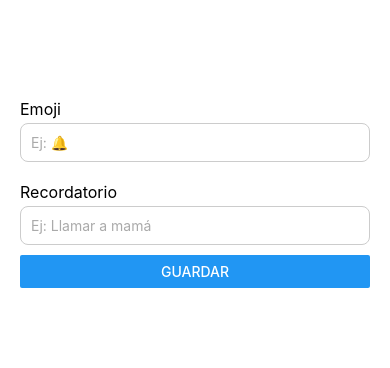
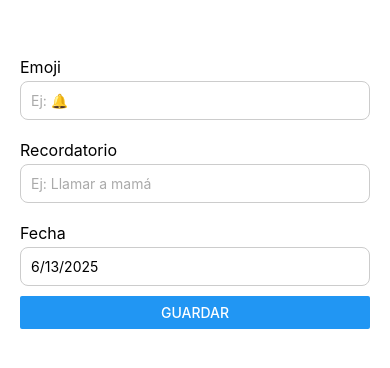
Before and after one commit to JIveth-14/NoMeOlvides, a React Native app in the folder NoMeOlvides/: screen /AddReminder in a window 390 px wide. Shown: the part 234-602 px from the top of the page. Built offline with nearby package versions, Linux system fonts and the light colour scheme.

Commit message:
no message

```diff
--- a/NoMeOlvides/Context/ReminderContext.tsx
+++ b/NoMeOlvides/Context/ReminderContext.tsx
@@ -4,6 +4,7 @@ interface Reminder {
   id: string;
   emoji: string;
   text: string;
+  date: string;
 }
 
 interface ReminderContextProps {
@@ -23,9 +24,24 @@ export const useReminders = () => {
 
 export const ReminderProvider = ({ children }: { children: ReactNode }) => {
   const [reminders, setReminders] = useState<Reminder[]>([
-    { id: '1', emoji: '🔌', text: 'Llevar cargador' },
-    { id: '2', emoji: '📚', text: 'Regresar libro' },
-    { id: '3', emoji: '🚿', text: 'Cerrar la llave' },
+    {
+      id: '1',
+      emoji: '🔌',
+      text: 'Llevar cargador',
+      date: new Date().toISOString(),
+    },
+    {
+      id: '2',
+      emoji: '📚',
+      text: 'Regresar libro',
+      date: new Date().toISOString(),
+    },
+    {
+      id: '3',
+      emoji: '🚿',
+      text: 'Cerrar la llave',
+      date: new Date().toISOString(),
+    },
   ]);
 
   const addReminder = (reminder: Reminder) => {
@@ -35,7 +51,9 @@ export const ReminderProvider = ({ children }: { children: ReactNode }) => {
   const updateReminder = (id: string, updated: { emoji: string; text: string }) => {
     setReminders((prev) =>
       prev.map((reminder) =>
-        reminder.id === id ? { ...reminder, emoji: updated.emoji, text: updated.text } : reminder
+        reminder.id === id
+          ? { ...reminder, emoji: updated.emoji, text: updated.text }
+          : reminder
       )
     );
   };
@@ -45,7 +63,9 @@ export const ReminderProvider = ({ children }: { children: ReactNode }) => {
   };
 
   return (
-    <ReminderContext.Provider value={{ reminders, addReminder, updateReminder, deleteReminder }}>
+    <ReminderContext.Provider
+      value={{ reminders, addReminder, updateReminder, deleteReminder }}
+    >
       {children}
     </ReminderContext.Provider>
   );
--- a/NoMeOlvides/src/screens/AddReminderScreen.tsx
+++ b/NoMeOlvides/src/screens/AddReminderScreen.tsx
@@ -1,47 +1,89 @@
 import React, { useState } from 'react';
-import { View, TextInput, Button, StyleSheet, Text, Alert, useColorScheme,
-} from 'react-native';
+import { View, TextInput, Button, StyleSheet, Text, Alert, useColorScheme, Platform, Pressable,} from 'react-native';
 import { useNavigation } from '@react-navigation/native';
 import { NativeStackNavigationProp } from '@react-navigation/native-stack';
 import { RootStackParamList } from '../Navigation/AppNavigator';
 import { useReminders } from '../../Context/ReminderContext';
+import DateTimePicker from '@react-native-community/datetimepicker';
 
 export default function AddReminderScreen() {
   const [text, setText] = useState('');
   const [emoji, setEmoji] = useState('');
+  const [date, setDate] = useState(new Date());
+  const [showPicker, setShowPicker] = useState(false);
+
   const navigation = useNavigation<NativeStackNavigationProp<RootStackParamList>>();
   const { addReminder } = useReminders();
-  const theme = useColorScheme(); // Detecta si es 'light' o 'dark'
-
+  const theme = useColorScheme();
   const isDark = theme === 'dark';
 
   const handleSave = () => {
     if (text.trim() === '' || emoji.trim() === '') {
-      Alert.alert('Completa ambos campos');
+      Alert.alert('Completa todos los campos');
       return;
     }
-    addReminder({ id: Date.now().toString(), emoji, text });
+
+    addReminder({
+      id: Date.now().toString(),
+      emoji,
+      text,
+      date: date.toISOString(), // Se guarda como string ISO
+    });
+
     navigation.goBack();
+  };
+
+  const handleChangeDate = (event: any, selectedDate?: Date) => {
+    setShowPicker(false);
+    if (selectedDate) setDate(selectedDate);
   };
 
   return (
     <View style={[styles.container, { backgroundColor: isDark ? '#000' : '#fff' }]}>
       <Text style={[styles.label, { color: isDark ? '#fff' : '#000' }]}>Emoji</Text>
       <TextInput
-        style={[styles.input, { color: isDark ? '#fff' : '#000', backgroundColor: isDark ? '#222' : '#fff' }]}
+        style={[
+          styles.input,
+          {
+            color: isDark ? '#fff' : '#000',
+            backgroundColor: isDark ? '#222' : '#fff',
+          },
+        ]}
         placeholder="Ej: 🔔"
         placeholderTextColor={isDark ? '#888' : '#aaa'}
         value={emoji}
         onChangeText={setEmoji}
       />
+
       <Text style={[styles.label, { color: isDark ? '#fff' : '#000' }]}>Recordatorio</Text>
       <TextInput
-        style={[styles.input, { color: isDark ? '#fff' : '#000', backgroundColor: isDark ? '#222' : '#fff' }]}
+        style={[
+          styles.input,
+          {
+            color: isDark ? '#fff' : '#000',
+            backgroundColor: isDark ? '#222' : '#fff',
+          },
+        ]}
         placeholder="Ej: Llamar a mamá"
         placeholderTextColor={isDark ? '#888' : '#aaa'}
         value={text}
         onChangeText={setText}
       />
+
+      <Text style={[styles.label, { color: isDark ? '#fff' : '#000' }]}>Fecha</Text>
+      <Pressable onPress={() => setShowPicker(true)} style={[styles.input, { justifyContent: 'center' }]}>
+        <Text style={{ color: isDark ? '#fff' : '#000' }}>{date.toLocaleDateString()}</Text>
+      </Pressable>
+
+      {showPicker && (
+        <DateTimePicker
+          value={date}
+          mode="date"
+          display={Platform.OS === 'ios' ? 'spinner' : 'default'}
+          onChange={handleChangeDate}
+        />
+      )}
+
       <Button title="Guardar" onPress={handleSave} />
     </View>
   );
--- a/NoMeOlvides/src/screens/LoginScreen.tsx
+++ b/NoMeOlvides/src/screens/LoginScreen.tsx
@@ -33,11 +33,42 @@ export default function LoginScreen() {
     return email.trim() !== '' && isValidEmail(email) && password.trim() !== '';
   };
 
-  const handleLogin = () => {
+  const handleLogin = async () => {
+    const [isAllowed, setIsAllowed] = useState(false);
     Keyboard.dismiss();
     if (!isFormValid()) {
       Alert.alert('Error', 'Por favor completa los campos correctamente.');
     } else {
+
+      try {
+        const response = await fetch('http://172.20.10.3:3001/api/auth/login', {
+          method: 'POST',
+          headers: {
+            'Content-Type': 'application/json',
+          },
+          body: JSON.stringify({ email, password }),
+        });
+
+        const data = await response.json();
+
+        if (!response.ok) {
+          alert(data.error || 'Error al iniciar sesión');
+          setEmail('');
+          setPassword('');
+          setIsAllowed(false);
+          return;
+        }
+
+        setEmail(data.user.email);
+        setPassword(data.user.password);
+        setIsAllowed(true);
+      } catch (error: any) {
+        alert('Error al conectar con el servidor: ' + error.message);
+        setEmail('');
+        setPassword('');
+        setIsAllowed(false);
+      }
+
       navigation.navigate('HomeTabs');
     }
   };
```
Lines whose indentation alone changed are shown as unchanged.
